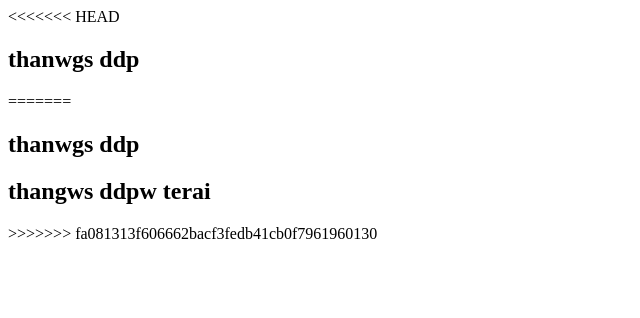
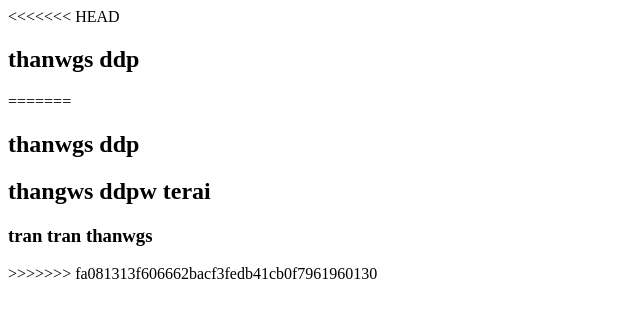
Before and after one commit to Tranduc1232/web, a plain HTML site: page index.html in a window 1280 px wide. Shown: the whole page, without its empty margins (0-640 px from the left). Drawn offline with Linux system fonts and the light colour scheme.

Commit message:
first commit

```diff
--- a/index.html
+++ b/index.html
@@ -14,4 +14,5 @@
     <h2>thanwgs ddp</h2>
 
   <h2>thangws ddpw terai</h2>
+  <h3>tran tran thanwgs </h3>
 >>>>>>> fa081313f606662bacf3fedb41cb0f7961960130
```
